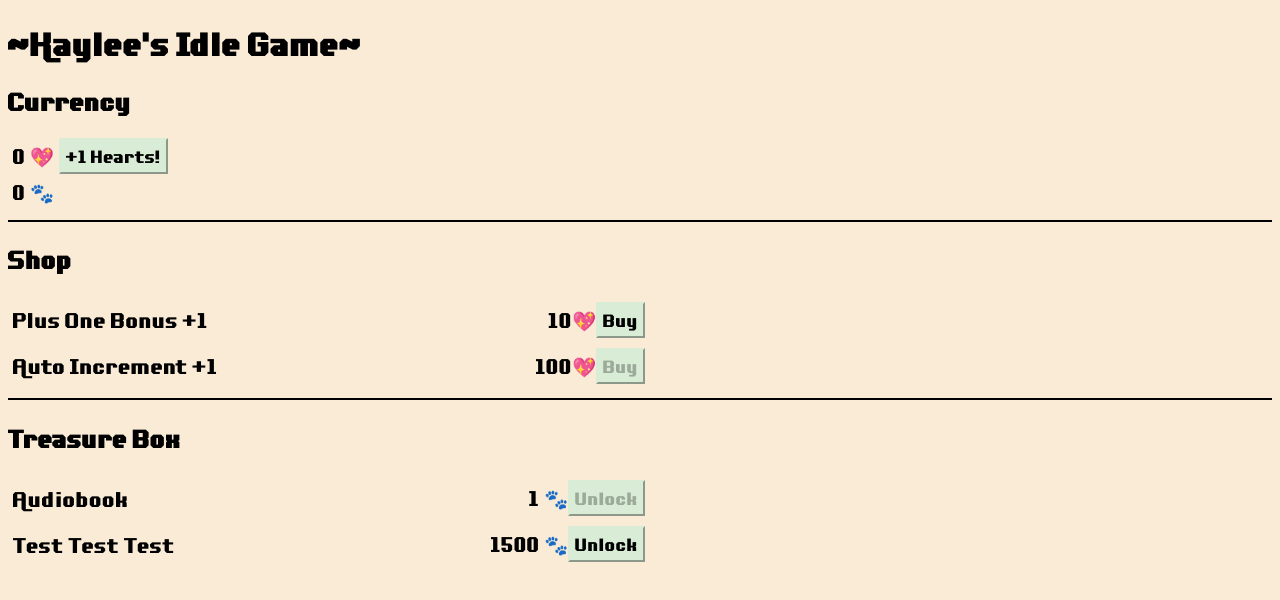
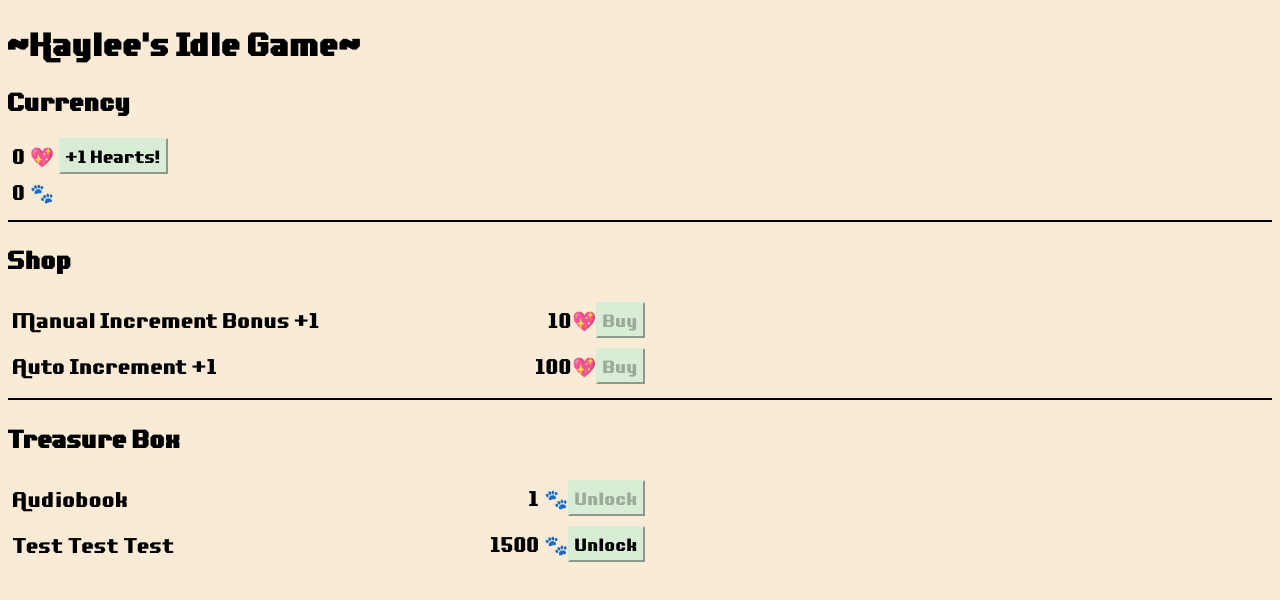
Before and after one commit to dvalderrama89/Valentines23, a plain HTML site: page index.html in a window 1280 px wide. Drawn offline with Linux system fonts and the light colour scheme.

Commit message:
Updated shop to render dynamically

```diff
--- a/index.html
+++ b/index.html
@@ -27,13 +27,7 @@
         <!-- Shop -->
         <hr color="black">
         <h3>Shop</h3>
-        <div id="shopContainer">
-            <div class="purchase menu">
-                <div>Plus One Bonus +1</div>
-                <div class="push">10💖</div>
-                <div><button class="purchase" id="plusOneBonus" type="button" onClick="buy(this)">Buy</button></div>
-            </div>
-        </div>
+        <div id="shopContainer"></div>
 
         <!-- Treasure Box -->
         <hr color="black">
--- a/js/mainLoop.js
+++ b/js/mainLoop.js
@@ -19,10 +19,10 @@ function start() {
 }
 
 function update(timeStamp) {
-    let timeInSeconds = timeStamp / ShopItems.autoIncrementer.baseMod;
+    let timeInSeconds = timeStamp / findInShop("autoIncrementer").baseMod;
 
     // This is what turns the game from manual to idle by starting the tick up of currency on a timer
-    if (ShopItems.autoIncrementer.owned) {
+    if (findInShop("autoIncrementer").owned) {
         if (timeInSeconds - last >= speed) {
             last = timeInSeconds;
             updateHeartTokens();
@@ -43,9 +43,10 @@ function update(timeStamp) {
 function buy(elem) {
     switch (elem.id) {
         case "plusOneBonus": {
-            if (heartTokens >= ShopItems.plusOneBonus.price) {
-                heartTokens -= BigInt(ShopItems.plusOneBonus.price);
-                modifier += ShopItems.plusOneBonus.increase;
+            let elem = findInShop("plusOneBonus");
+            if (heartTokens >= elem.price) {
+                heartTokens -= BigInt(elem.price);
+                modifier += elem.increase;
             }
             break;
         }
@@ -98,33 +99,34 @@ function updateKittyPawsDisplay() {
 function renderShop() {
     let shopContainer = document.getElementById("shopContainer");
 
+    for (const item of ShopItems) {
         // Check to see if the shop element already exists in the list, if it does get rid of it and render again
-    let item = document.getElementById(ShopItems.autoIncrementer.id + "Item");
+        let itemElem = document.getElementById(item.id + "Item");
 
-    if (item != null) {
+        if (itemElem != null) {
             console.log("removing");
-        item.remove();
+            itemElem.remove();
         }
         // outer div
         let shopItem = document.createElement("div");
         shopItem.classList.add("purchase", "menu");
-    shopItem.setAttribute("id", ShopItems.autoIncrementer.id + "Item");
+        shopItem.setAttribute("id", item.id + "Item");
 
         // first inner div
         let shopItemDiv = document.createElement("div");
-    let shopItemDisplayText = document.createTextNode(ShopItems.autoIncrementer.displayName);
+        let shopItemDisplayText = document.createTextNode(item.displayName);
         shopItemDiv.append(shopItemDisplayText);
 
         // second inner div
         let shopItemPriceDiv = document.createElement("div");
         shopItemPriceDiv.classList.add("push");
-    let shopItemPriceDisplayText = document.createTextNode(`${ShopItems.autoIncrementer.price}💖`);
+        let shopItemPriceDisplayText = document.createTextNode(`${item.price}💖`);
         shopItemPriceDiv.append(shopItemPriceDisplayText);
 
         // third inner div (which has a button inside of it)
         let shopItemBuyDiv = document.createElement("div");
         let shopItemBuyButton = document.createElement("button");
-    shopItemBuyButton.setAttribute("id", ShopItems.autoIncrementer.id);
+        shopItemBuyButton.setAttribute("id", item.id);
         shopItemBuyButton.setAttribute("type", "button");
         shopItemBuyButton.setAttribute("onClick", "buy(this)");
         shopItemBuyButton.classList.add("purchase");
@@ -140,6 +142,8 @@ function renderShop() {
 
         // Final combine
         shopContainer.append(shopItem);
+    }
+
 }
 
 function initializeCounters() {
@@ -185,21 +189,27 @@ function getCookie(cookieName) {
     return cookieValue;
 }
 
-var ShopItems = {
-    // This is supposed to generate an extra heart token on every update when the autoIncrementer has been purchased
-    "plusOneBonus": {
+// Every item needs the following and everything else is optional:
+// id, displayName, owned, price
+var ShopItems =
+[{
+    "id": "plusOneBonus",
+    "displayName": "Manual Increment Bonus +1",
     "owned": 0,
     "price": 10,
     "increase": 1
 },
 // This automatically generates heart tokens on a given interval dictated by the baseMod and other mod vars
-    "autoIncrementer": {
+{
+    "id": "autoIncrementer",
+    "displayName": "Auto Increment +1",
     "owned": 0,
     "price": 100,
-        "displayName": "Auto Increment +1",
-        "id": "autoIncrementer",
     "baseMod": 10000
-    }
+}];
+
+function findInShop(itemID) {
+    return ShopItems.find(item => item.id == itemID);
 }
 
 var TreasureBox = {
```
Lines whose indentation alone changed are shown as unchanged.
